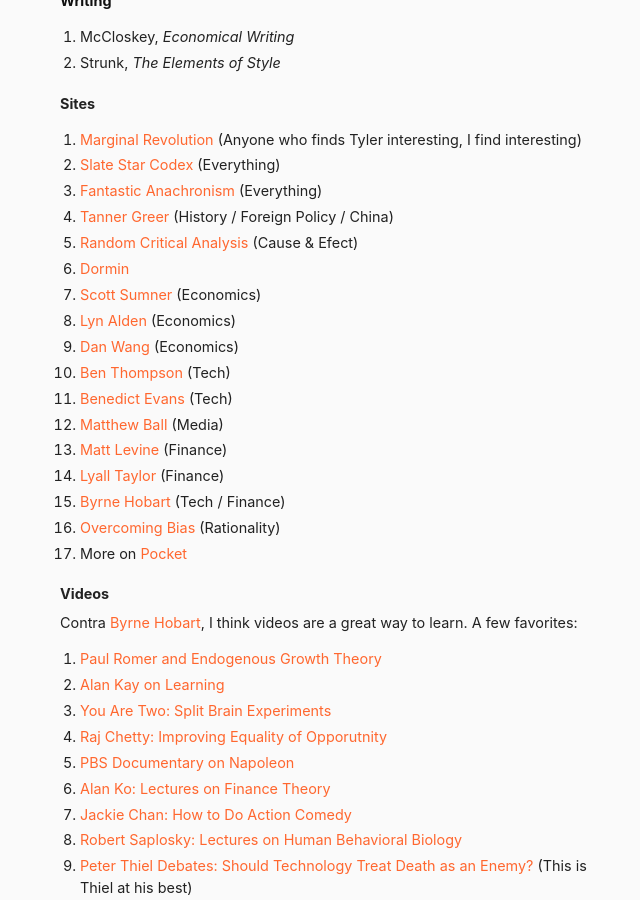
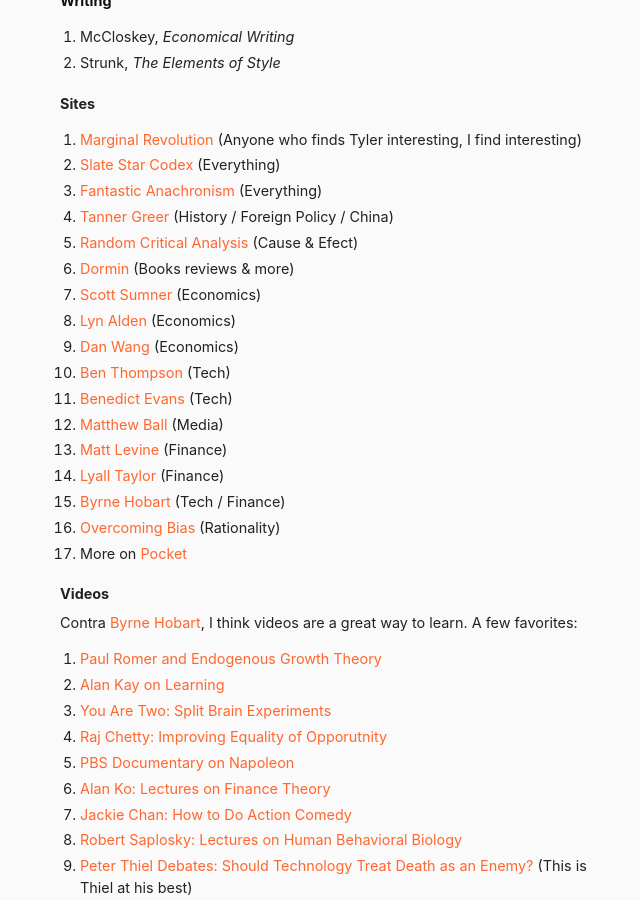
Before and after one commit to danschlz/danschulz.github.io, a Jekyll site: the page built from books.md, in a window 1280 px wide and 900 px high, scrolled down 4116 px. Shown: the whole window, without its empty margins (300-940 px from the left). Built offline with Jekyll 4.4.1, drawn with Linux system fonts in a browser that asks for light colours.

Commit message:
Update books.md

```diff
--- a/books.md
+++ b/books.md
@@ -172,7 +172,7 @@ See also: [blogroll](/books/#sites); [videos](/books/#videos).
 * [Fantastic Anachronism](https://fantasticanachronism.com/) (Everything)
 * [Tanner Greer](https://scholars-stage.blogspot.com/) (History / Foreign Policy / China)
 * [Random Critical Analysis](https://randomcriticalanalysis.com/) (Cause & Efect)
-* [Dormin](Books reviews & more)
+* [Dormin](https://dormin.org/) (Books reviews & more)
 * [Scott Sumner](https://themoneyillusion.com/) (Economics)
 * [Lyn Alden](https://www.lynalden.com/) (Economics)
 * [Dan Wang](https://danwang.co/) (Economics)
```
